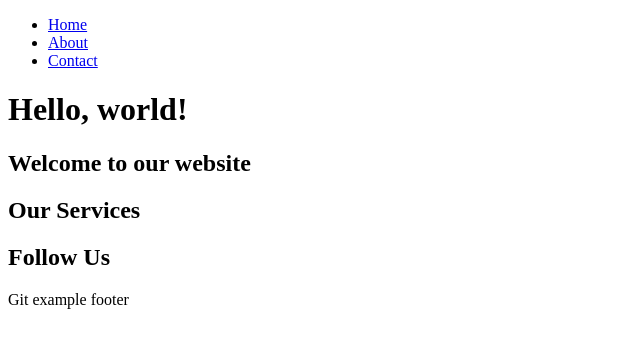
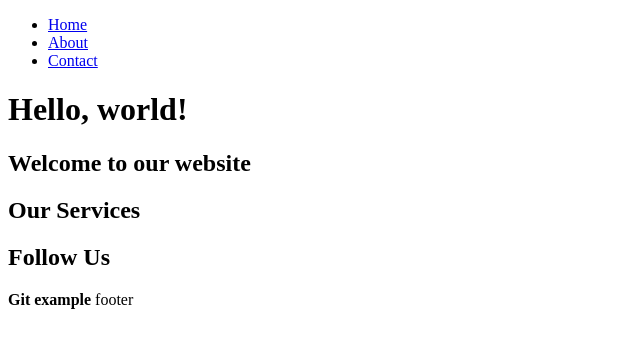
Before and after one commit to SD-071/Git-example-sd71, a plain HTML site: page index.html in a window 1280 px wide. Shown: the full height of the page, 0-640 px from the left. Drawn offline with Linux system fonts and the light colour scheme.

Commit message:
Added strong in the footer

```diff
--- a/index.html
+++ b/index.html
@@ -28,7 +28,7 @@
       </section>
     </main>
     <footer>
-      <p>Git example footer</p>
+      <p><strong>Git example</strong> footer</p>
     </footer>
   </body>
 </html>
```
